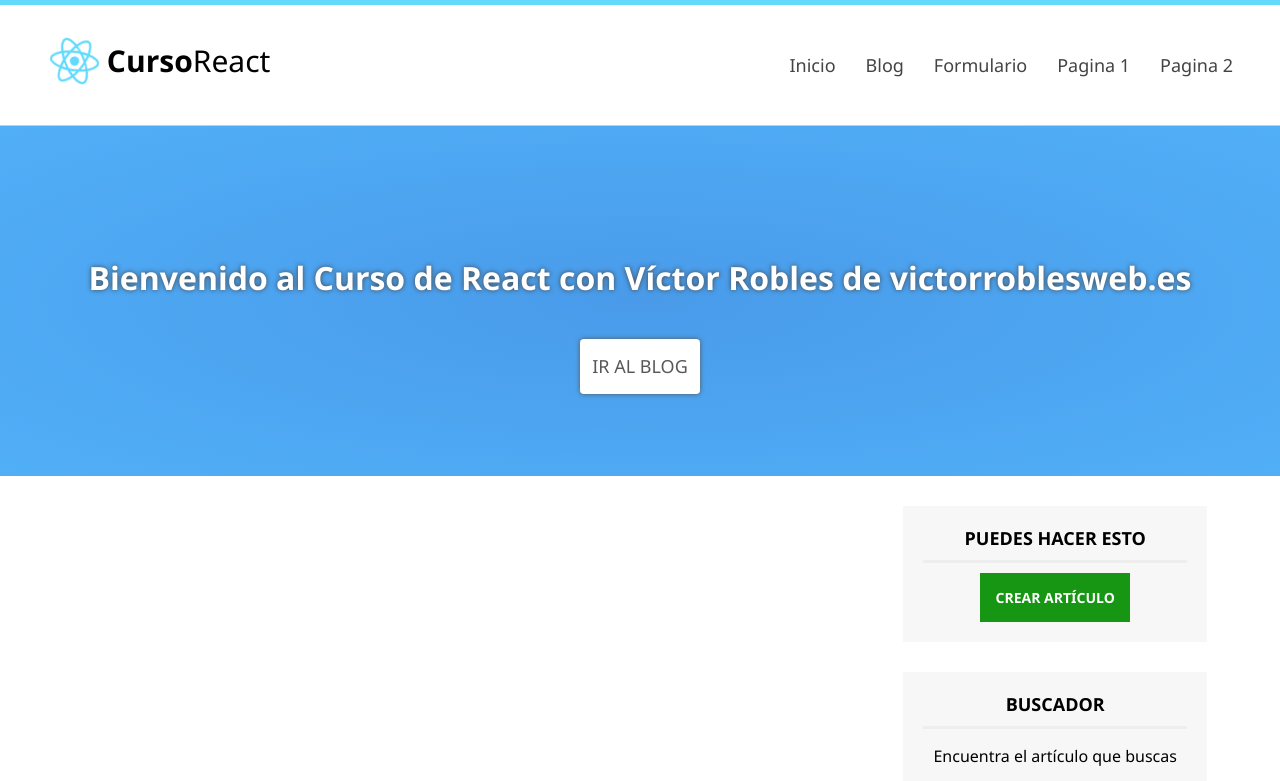
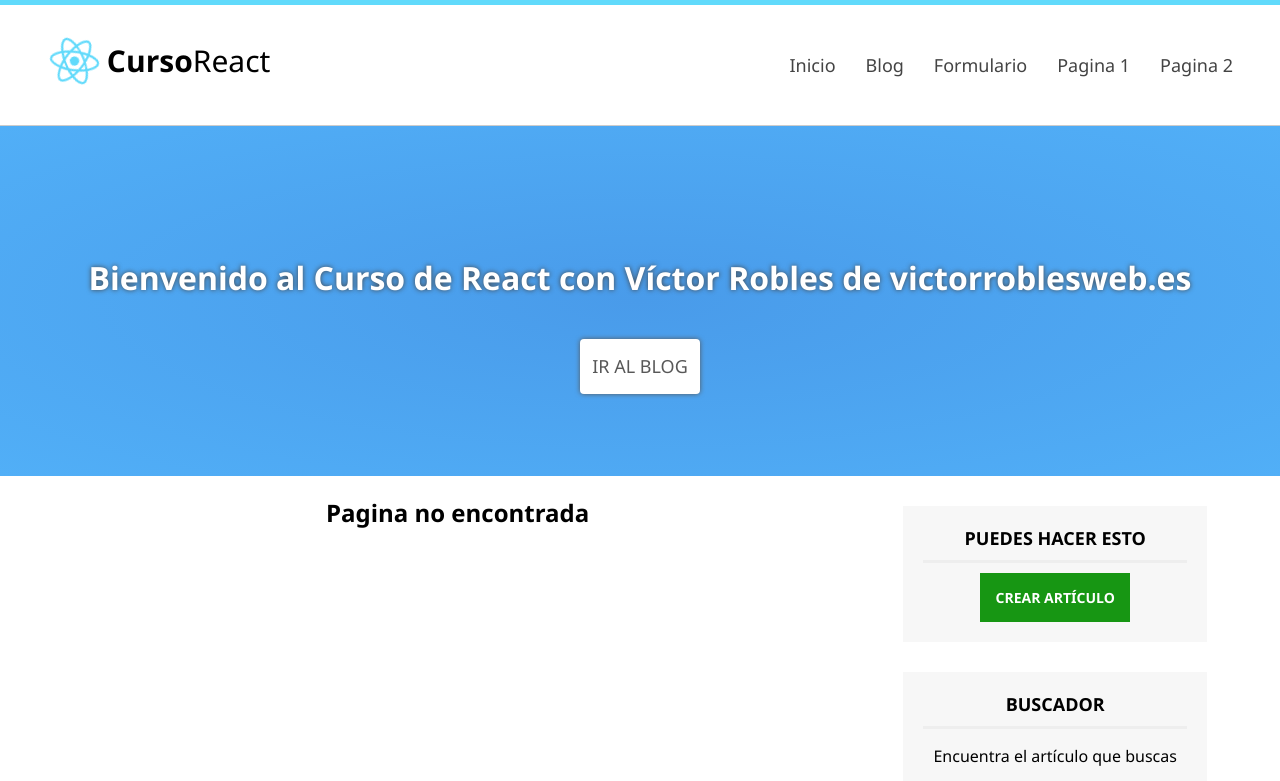
Before and after one commit to erivimura/react-guide, a React (Create React App) app: page /blog in a window 1280 px wide. Shown: the top 781 px of the page. Built offline with nearby package versions, Linux system fonts and the light colour scheme.

Commit message:
Error 404

```diff
--- a/src/Router.js
+++ b/src/Router.js
@@ -2,6 +2,7 @@ import React, {Component} from 'react';
 import { BrowserRouter, Route, Switch } from 'react-router-dom';
 import MiComponente from './components/MiComponente';
 import Peliculas from './components/Peliculas';
+import Error from './components/Error';
 
 class Router extends Component {
 
@@ -15,6 +16,8 @@ class Router extends Component {
                 <Switch>
                     <Route exact path="/" component={Peliculas} />
                     <Route exact path="/ruta-prueba" component={MiComponente} />
+
+                    <Route component={Error} />
                 </Switch>
 
             </BrowserRouter>
--- /dev/null
+++ b/src/components/Error.js
@@ -0,0 +1,7 @@
+const Error = () => {
+    return (
+        <h2>Pagina no encontrada</h2>
+    );
+}
+
+export default Error;
```
